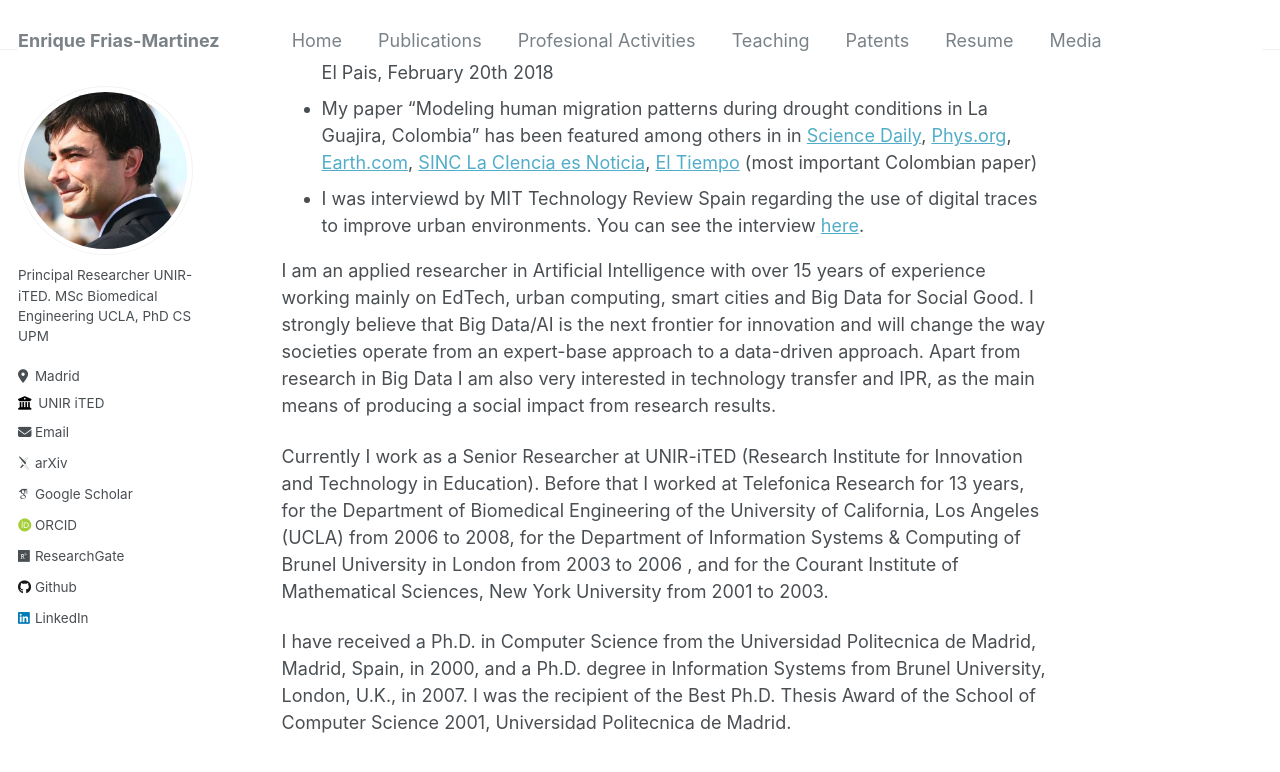
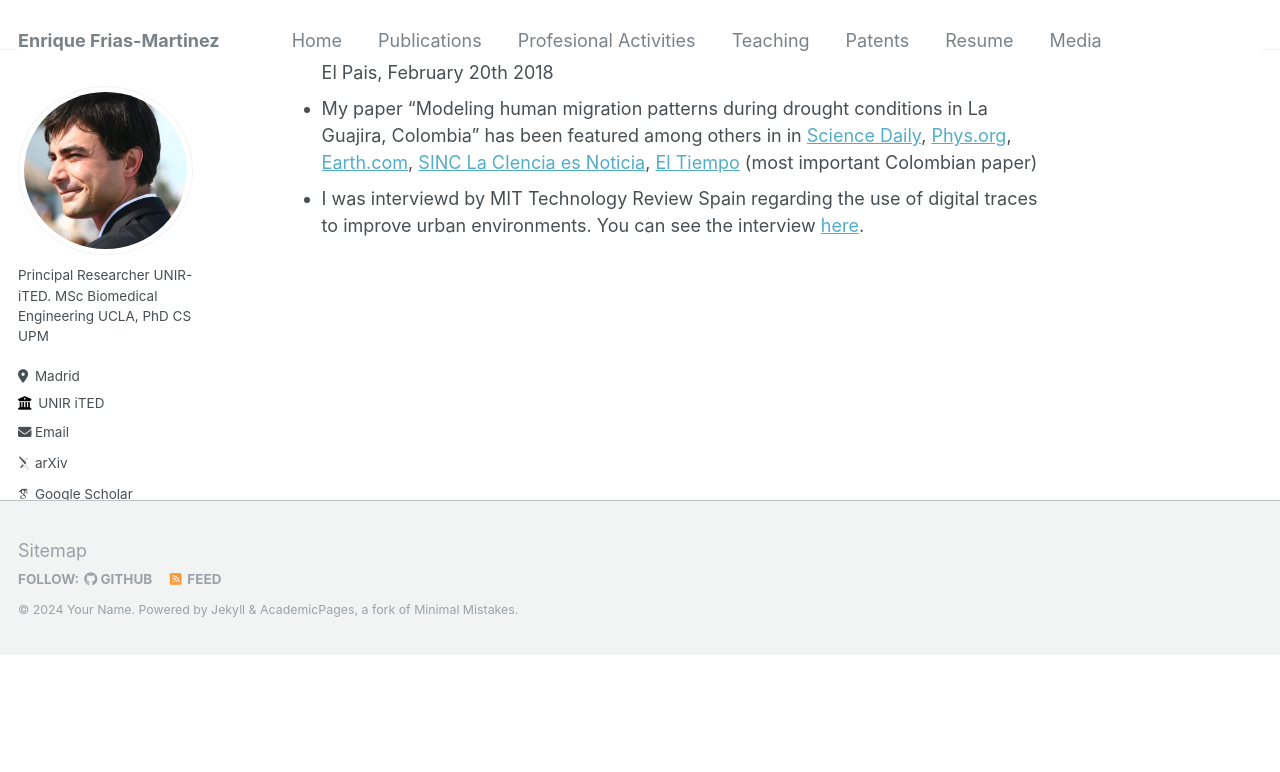
Before and after one commit to ENriqueFRiasM/TEST1, a Jekyll site: the page built from _pages/media.md, in a window 1280 px wide and 900 px high, scrolled down 501 px. Shown: the top 772 px of the window. Built offline with Jekyll 4.4.1, drawn with Linux system fonts in a browser that asks for light colours; some web fonts are replaced; after the commit the page ends 1157 px from its top, so only the background shows below that.

Commit message:
Update media.md

```diff
--- a/_pages/media.md
+++ b/_pages/media.md
@@ -16,11 +16,3 @@ redirect_from:
 * My research in using cell phone traces to model virus spreading was featured in the Technological Section of El Pais: ["La Vacuna contra las Epidemias se llama Big Data"](https://elpais.com/retina/2018/02/19/innovacion/1519039015_430916.html), El Pais, February 20th 2018
 * My paper  "Modeling human migration patterns during drought conditions in La Guajira, Colombia" has been featured among others in in [Science Daily](https://www.sciencedaily.com/releases/2018/06/180628120053.htm),  [Phys.org](https://phys.org/news/2018-06-smartphones-track-migrations-climate.html),  [Earth.com](https://www.earth.com/news/human-displacement-climate-change), [SINC La CIencia es Noticia](https://www.agenciasinc.es/Noticias/Rastrean-con-moviles-las-migraciones-debidas-al-cambio-climatico), [El Tiempo](https://www.eltiempo.com/vida/medio-ambiente/desplazamiento-por-cambio-climatico-en-la-guajira-235854) (most important Colombian paper)
 * I was interviewd by MIT Technology Review Spain regarding the use of digital traces to improve urban environments. You can see the interview [here](https://www.technologyreview.es/s/10660/los-datos-permiten-evaluar-si-las-politicas-de-urbanismo-funcionan).
-
-
-
-I am an applied  researcher in Artificial Intelligence with over 15 years of experience working mainly  on EdTech, urban  computing, smart cities and  Big Data for Social Good. I strongly believe that Big Data/AI is the next frontier for innovation and will change the way societies operate from an expert-base approach to a data-driven approach. Apart from research in Big Data I am also very interested in technology transfer and IPR, as the main means of producing a social impact from research results.
-
-Currently I work as a Senior Researcher at UNIR-iTED (Research Institute for Innovation and Technology in Education). Before that I worked at Telefonica Research for 13 years, for the Department of Biomedical Engineering of the University of California, Los Angeles (UCLA) from 2006 to 2008,  for the Department of Information Systems & Computing of Brunel University in London from 2003 to 2006 , and for the Courant Institute of Mathematical Sciences, New York University from 2001 to 2003.
-
-I have received a Ph.D. in Computer Science from the Universidad Politecnica de Madrid, Madrid, Spain, in 2000, and a Ph.D. degree in Information Systems from Brunel University, London, U.K., in 2007. I was the recipient of the Best Ph.D. Thesis Award of the School of Computer Science 2001, Universidad Politecnica de Madrid.
```
